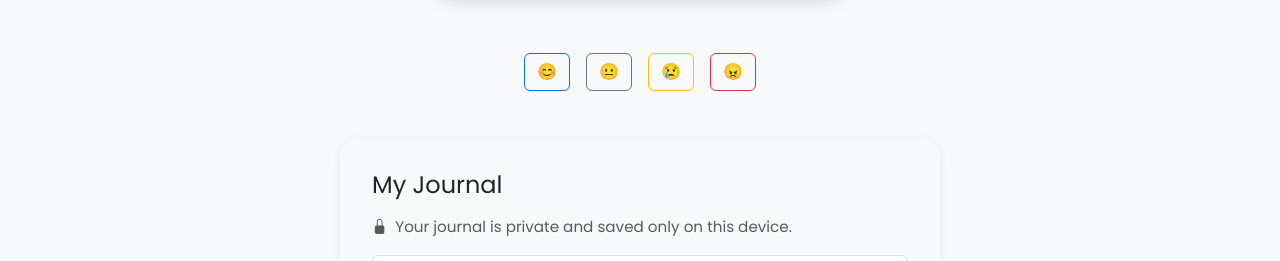
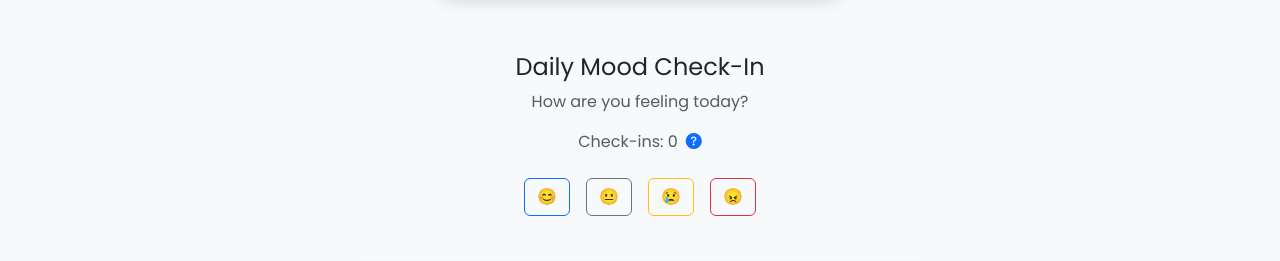
Before and after one commit to ruhma-a/Hackathon, a plain HTML site: page index.html in a window 1280 px wide. Shown: the part 460-721 px from the top of the page. Drawn offline with nearby package versions, Linux system fonts and the light colour scheme.

Commit message:
Update index.html

```diff
--- a/index.html
+++ b/index.html
@@ -107,6 +107,17 @@
         <span class="section-icon me-2">🧠</span>Mental Health
       </h2>
     </div>
+       <!--description and counter for mood checkin-->
+<div class="text-center mb-4">
+  <h4 class="mb-2">Daily Mood Check-In</h4>
+  <p class="text-muted mb-3">How are you feeling today?</p>
+  <div class="d-flex justify-content-center align-items-center gap-2 mb-3">
+    <span class="text-muted">Check-ins: <span id="moodCounter">0</span></span>
+    <span class="text-muted" data-bs-toggle="tooltip" data-bs-placement="top" title="You are this close to earning a badge for checking in multiple times!">
+      <i class="bi bi-question-circle-fill text-primary"></i>
+    </span>
+  </div>
+</div>
     <!-- Mood check-in buttons -->
     <div class="d-flex justify-content-center gap-3">
       <button class="btn btn-outline-primary emoji-btn">😊</button>
```
